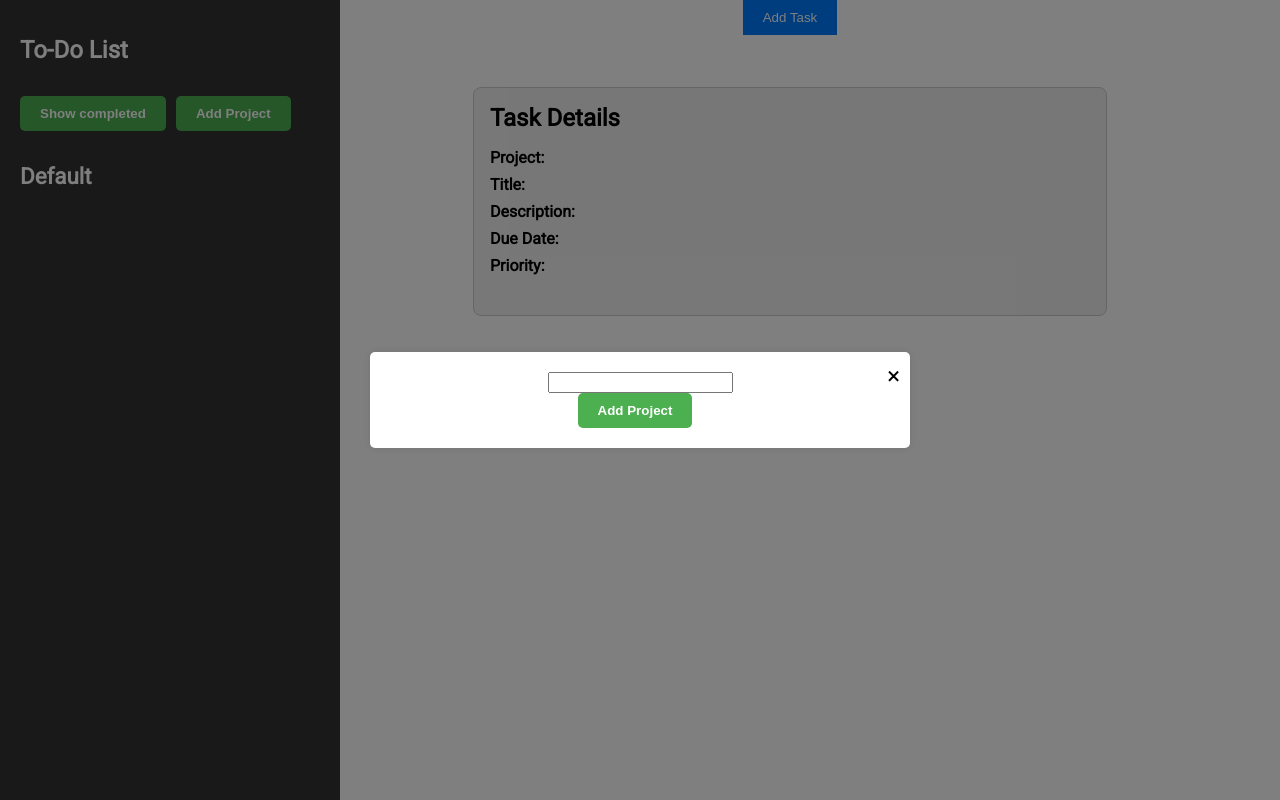
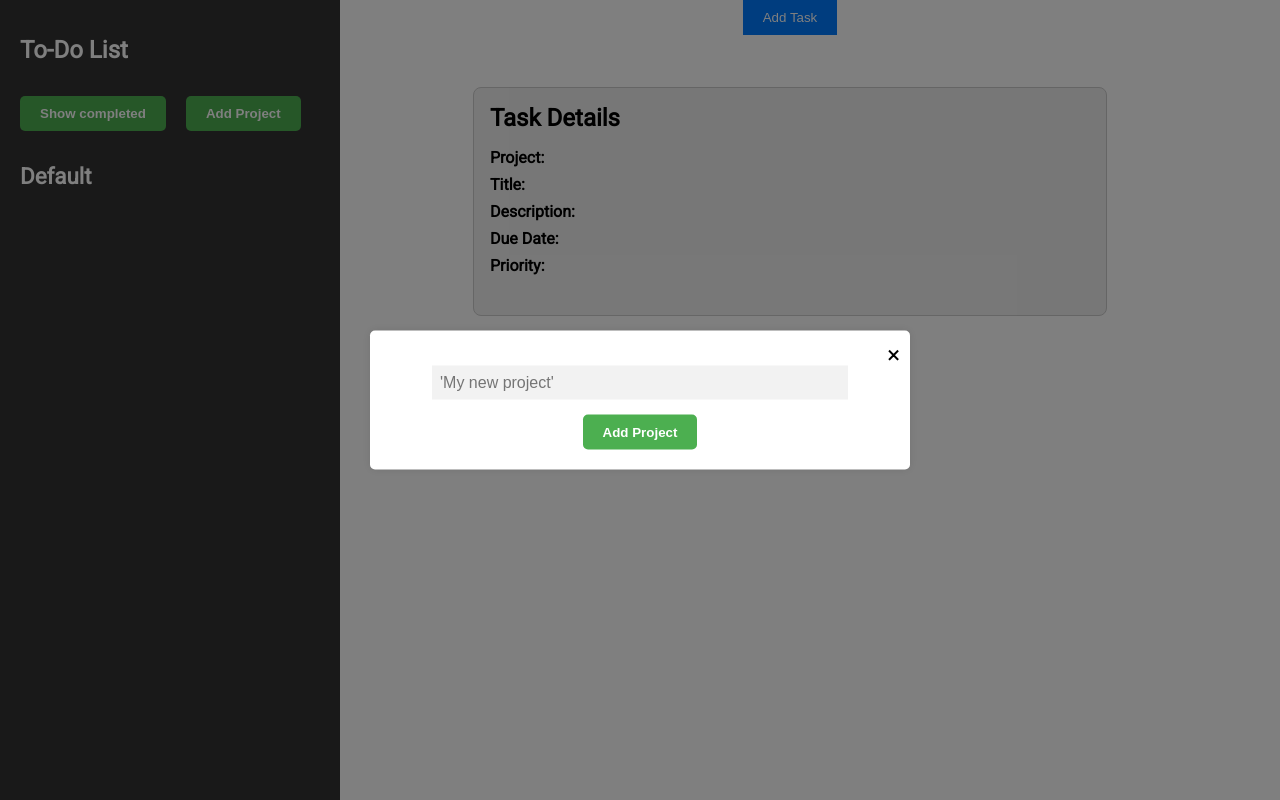
Before and after one commit to Toitw/to_do_app, a website built with webpack: page src/index.html in a window 1280 px wide. Both pictures are taken after a click on the button "Add Project". Built offline with nearby package versions, Linux system fonts and the light colour scheme.

Commit message:
Styled project modal

```diff
--- a/src/index.html
+++ b/src/index.html
@@ -21,7 +21,7 @@
                         <span class="project-close-button">&times;</span>
                         <form class="project-form">
                             <label for="project-name"></label>
-                            <input type="text" id="project-name" name="projectName" required>
+                            <input type="text" id="project-name" name="projectName" required required placeholder="'My new project'">
                             <button type="submit">Add Project</button>
                         </form>
                     </div>
--- a/src/style.css
+++ b/src/style.css
@@ -53,6 +53,7 @@ body, ul {
   flex-direction: row;
   align-items: center;
   margin: 2rem 0; /* Add margin to the top and bottom */
+  gap: 20px;
 }
 
 /* Project options button */
@@ -62,7 +63,6 @@ body, ul {
   border: none;
   padding: 10px 20px;
   cursor: pointer;
-  margin-right: 10px;
   border-radius: 5px; /* Add rounded corners */
   font-weight: bold;
 }
@@ -295,6 +295,7 @@ body, ul {
     display: flex;
     flex-direction: column;
     align-items: center;
+    gap: 15px;
 }
 
 .modal-content {
@@ -326,3 +327,15 @@ body, ul {
     font-size: 14px;
     margin-bottom: 10px;
 }
+
+.project-form button  {
+  margin: 0;
+}
+
+#project-name {
+  font-size: 1rem;
+  padding: 0.5rem;
+  border: none;
+  background-color: #f2f2f2;
+  width: 80%; /* Add a width property */
+}
```
